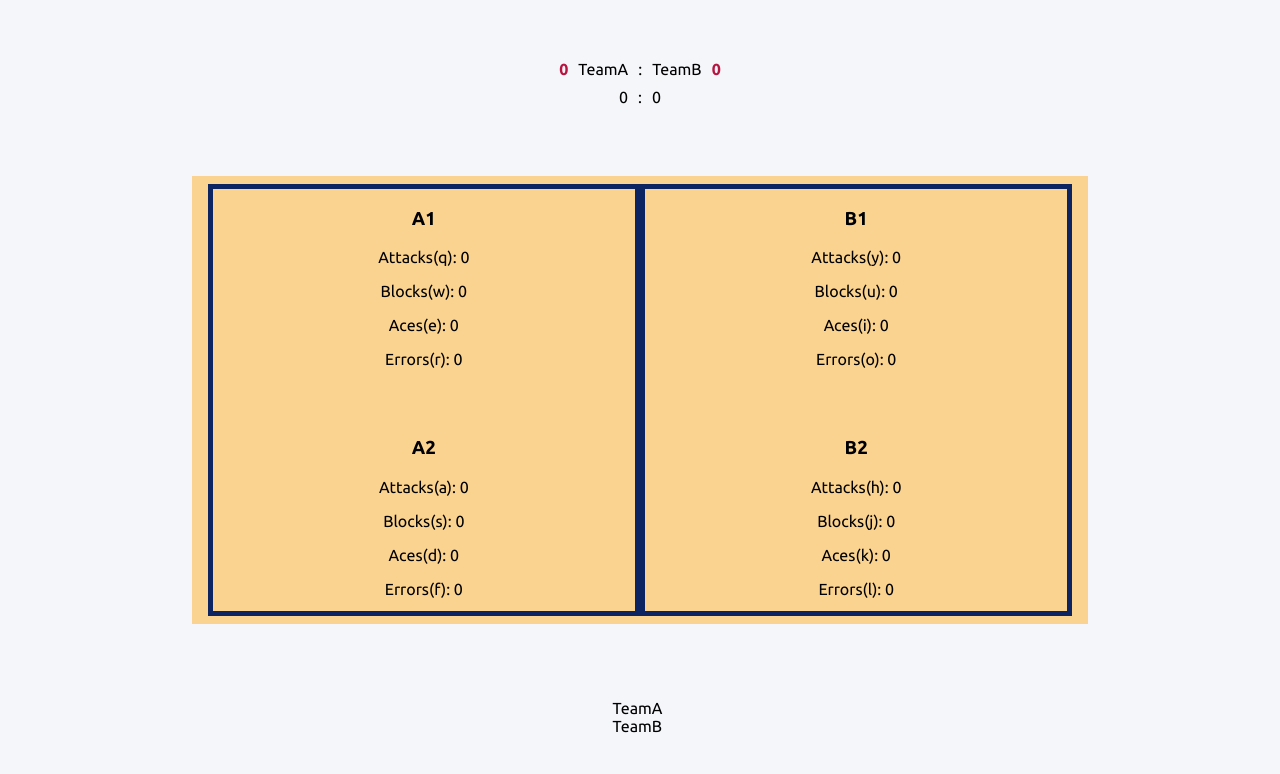
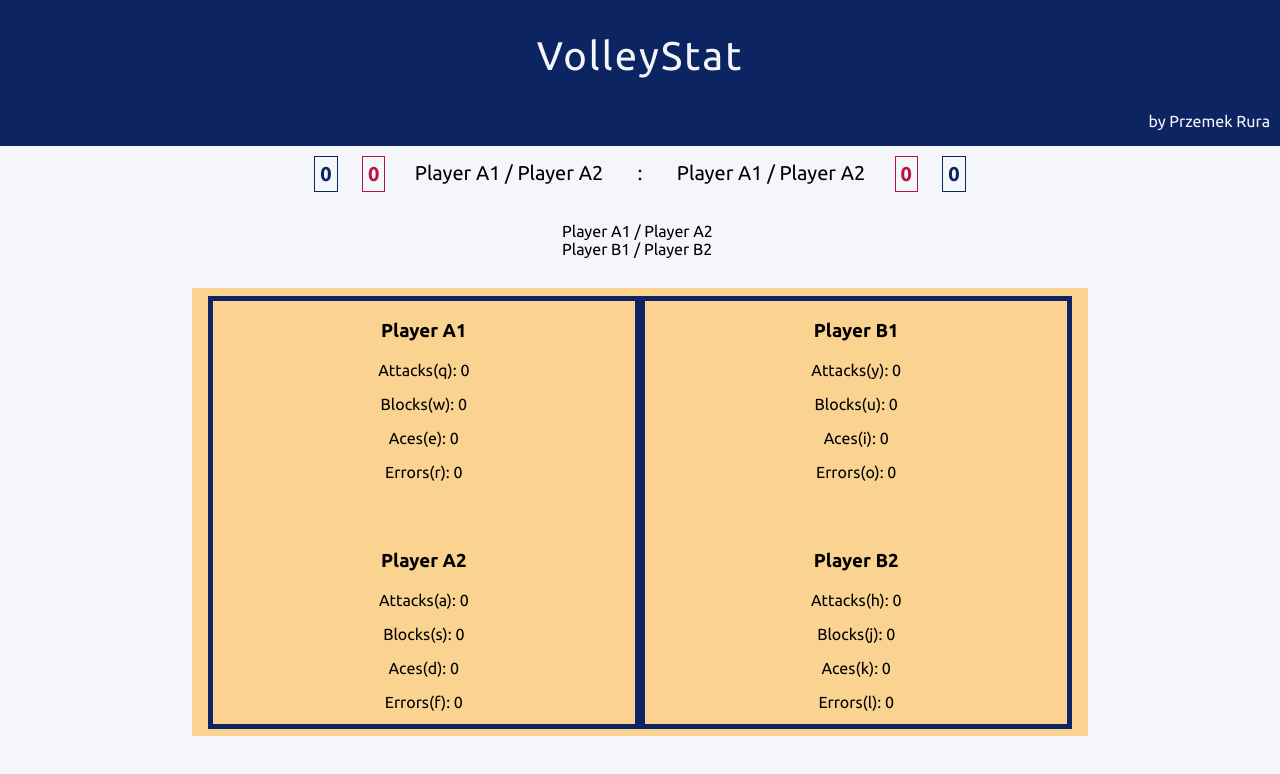
Before and after one commit to przemekr95/volleystat, a React (Create React App) app: page / in a window 1280 px wide. Shown: the top 774 px of the page. Built offline with nearby package versions, Linux system fonts and the light colour scheme.

Commit message:
add heder

```diff
--- a/package.json
+++ b/package.json
@@ -1,4 +1,5 @@
 {
+  "homepage": "https://przemekr95.github.io/volleystat/",
   "name": "volleystat",
   "version": "0.1.0",
   "private": true,
@@ -6,12 +7,15 @@
     "@testing-library/jest-dom": "^5.11.4",
     "@testing-library/react": "^11.1.0",
     "@testing-library/user-event": "^12.1.10",
+    "gh-pages": "^3.1.0",
     "react": "^17.0.1",
     "react-dom": "^17.0.1",
     "react-scripts": "4.0.3",
     "web-vitals": "^1.0.1"
   },
   "scripts": {
+    "predeploy": "npm run build",
+    "deploy": "gh-pages -d build",
     "start": "react-scripts start",
     "build": "react-scripts build",
     "test": "react-scripts test",
--- a/src/components/scoreboard/Scoreboard.js
+++ b/src/components/scoreboard/Scoreboard.js
@@ -176,26 +176,36 @@ const Scoreboard = () => {
     return(
         <>
             <section className="score-wrapper">
+                <div className="title-box">
+                    <h1>VolleyStat</h1>
+                    <p>by Przemek Rura</p>
+                </div>
                 <div className="result-box">
                     <div className="flex">
-                        <p className="sets">{sets.teamA}</p><p className="team">TeamA</p><p>:</p><p className="team">TeamB</p><p className="sets">{sets.teamB}</p>
+                        <p className="points">{points.teamA}</p>
+                        <p className="sets">{sets.teamA}</p><p className="team">Player A1 / Player A2</p><p>:</p><p className="team">Player A1 / Player A2</p><p className="sets">{sets.teamB}</p>
+                        <p className="points">{points.teamB}</p>
                     </div>
-                    <div className="flex">
-                        <p>{points.teamA}</p><p>:</p><p>{points.teamB}</p>
+                </div>
+                <div className="order-box">
+                    <div className="order-text">
+                            <p>Player A1 / Player A2</p>
+                            <p>Player B1 / Player B2</p>
                     </div>
+                        {pointsOrderList}
                 </div>
 
                 <div className="pitch-box">
                     <div className="pitch">
                         <div className="player-box">
-                            <h3>A1</h3>
+                            <h3>Player A1</h3>
                             <p>Attacks(q): {teamA1.attack}</p>
                             <p>Blocks(w): {teamA1.block}</p>
                             <p>Aces(e): {teamA1.ace}</p>
                             <p>Errors(r): {teamA1.error}</p>
                         </div>
                         <div className="player-box">
-                            <h3>A2</h3>
+                            <h3>Player A2</h3>
                             <p>Attacks(a): {teamA2.attack}</p>
                             <p>Blocks(s): {teamA2.block}</p>
                             <p>Aces(d): {teamA2.ace}</p>
@@ -204,14 +214,14 @@ const Scoreboard = () => {
                         </div>
                         <div className="pitch">
                             <div className="player-box">
-                                <h3>B1</h3>
+                                <h3>Player B1</h3>
                                 <p>Attacks(y): {teamB1.attack}</p>
                                 <p>Blocks(u): {teamB1.block}</p>
                                 <p>Aces(i): {teamB1.ace}</p>
                                 <p>Errors(o): {teamB1.error}</p>
                             </div>
                             <div className="player-box">
-                                <h3>B2</h3>
+                                <h3>Player B2</h3>
                                 <p>Attacks(h): {teamB2.attack}</p>
                                 <p>Blocks(j): {teamB2.block}</p>
                                 <p>Aces(k): {teamB2.ace}</p>
@@ -219,14 +229,6 @@ const Scoreboard = () => {
                             </div>
                         </div>
                     </div>
-
-                <div className="order-box">
-                    <div className="order-text">
-                            <p>TeamA</p>
-                            <p>TeamB</p>
-                    </div>
-                        {pointsOrderList}
-                </div>
             </section>
             </>
     )
--- a/src/components/scoreboard/Scoreboard.sass
+++ b/src/components/scoreboard/Scoreboard.sass
@@ -3,17 +3,37 @@
     flex-direction: column
     background-color: #f5f6fa
     align-items: center
-    justify-content: space-evenly
+    justify-content: flex-start
     min-height: 100vh
+
+.title-box
+    background-color: #0c2461
+    width: 100%
+    color: #f5f6fa
+    text-align: center
+
+.title-box h1
+    font-weight: lighter
+    font-size: 40px
+    letter-spacing: 2px
+
+.title-box p
+    margin-top: 0
+    margin-right: 10px
+    text-align: end
 
 .result-box
     display: flex
     flex-direction: column
     align-items: center
+    width: 700px
     margin: 10px
+    font-size: 20px
 
 .flex
     display: flex
+    justify-content: space-evenly
+    width: 100%
 
 .flex p
     margin: 0
@@ -22,6 +42,12 @@
 .sets
     font-weight: bold
     color: #b71540
+    border: solid 1px #b71540
+
+.points
+    font-weight: bold
+    color: #0c2461
+    border: solid 1px #0c2461
 
 .pitch-box
     display: flex
@@ -60,7 +86,13 @@
 i.top
     display: flex
     align-items: flex-start
+    color: #0c2461
 
 i.bottom
     display: flex
     align-items: flex-end
+    color: #0c2461
+
+@media (max-width: 1250px)
+    .player-box
+        font-size: 11px
--- a/src/css/Scoreboard.css
+++ b/src/css/Scoreboard.css
@@ -10,10 +10,29 @@
   -webkit-box-align: center;
       -ms-flex-align: center;
           align-items: center;
-  -webkit-box-pack: space-evenly;
-      -ms-flex-pack: space-evenly;
-          justify-content: space-evenly;
+  -webkit-box-pack: start;
+      -ms-flex-pack: start;
+          justify-content: flex-start;
   min-height: 100vh;
+}
+
+.title-box {
+  background-color: #0c2461;
+  width: 100%;
+  color: #f5f6fa;
+  text-align: center;
+}
+
+.title-box h1 {
+  font-weight: lighter;
+  font-size: 40px;
+  letter-spacing: 2px;
+}
+
+.title-box p {
+  margin-top: 0;
+  margin-right: 10px;
+  text-align: end;
 }
 
 .result-box {
@@ -27,13 +46,19 @@
   -webkit-box-align: center;
       -ms-flex-align: center;
           align-items: center;
+  width: 700px;
   margin: 10px;
+  font-size: 20px;
 }
 
 .flex {
   display: -webkit-box;
   display: -ms-flexbox;
   display: flex;
+  -webkit-box-pack: space-evenly;
+      -ms-flex-pack: space-evenly;
+          justify-content: space-evenly;
+  width: 100%;
 }
 
 .flex p {
@@ -44,6 +69,13 @@
 .sets {
   font-weight: bold;
   color: #b71540;
+  border: solid 1px #b71540;
+}
+
+.points {
+  font-weight: bold;
+  color: #0c2461;
+  border: solid 1px #0c2461;
 }
 
 .pitch-box {
@@ -110,6 +142,7 @@ i.top {
   -webkit-box-align: start;
       -ms-flex-align: start;
           align-items: flex-start;
+  color: #0c2461;
 }
 
 i.bottom {
@@ -119,5 +152,12 @@ i.bottom {
   -webkit-box-align: end;
       -ms-flex-align: end;
           align-items: flex-end;
+  color: #0c2461;
+}
+
+@media (max-width: 1250px) {
+  .player-box {
+    font-size: 11px;
+  }
 }
 /*# sourceMappingURL=Scoreboard.css.map */
```
Also changed, not shown: 2 other files (tests, documents, lock files or other folders).
